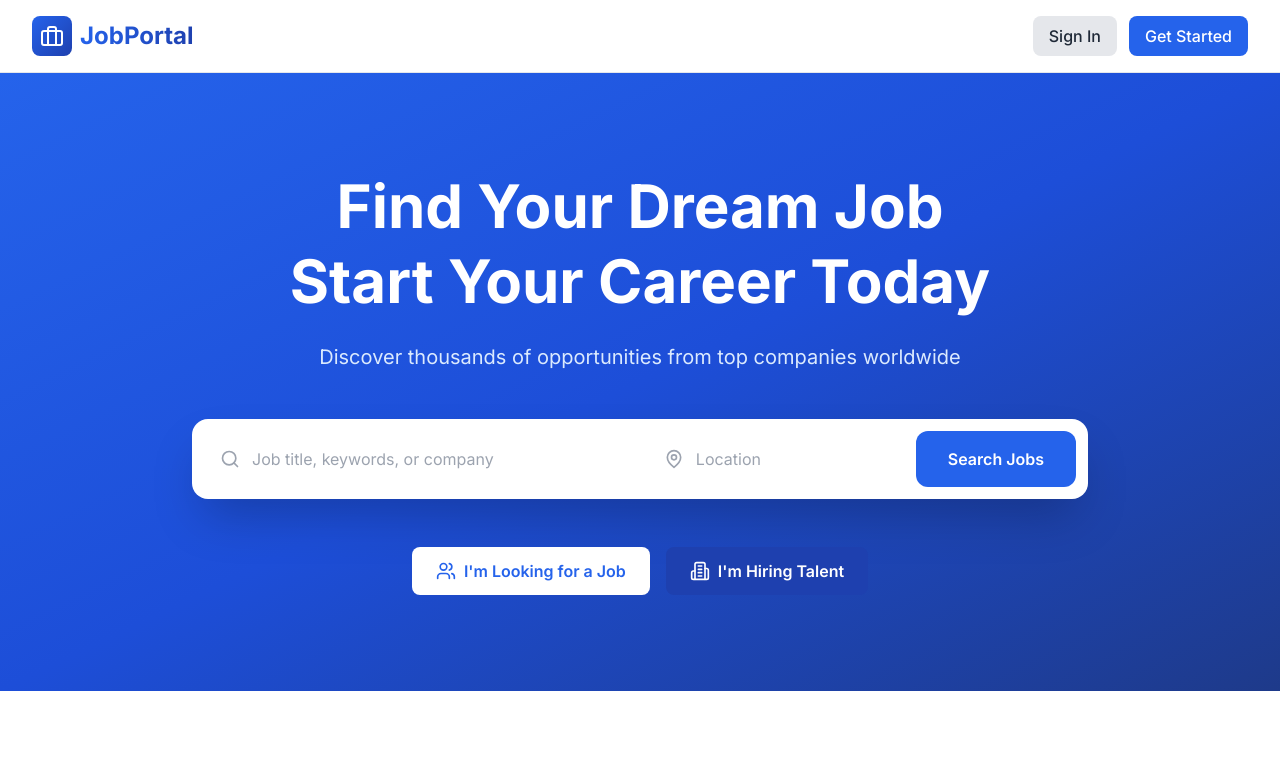
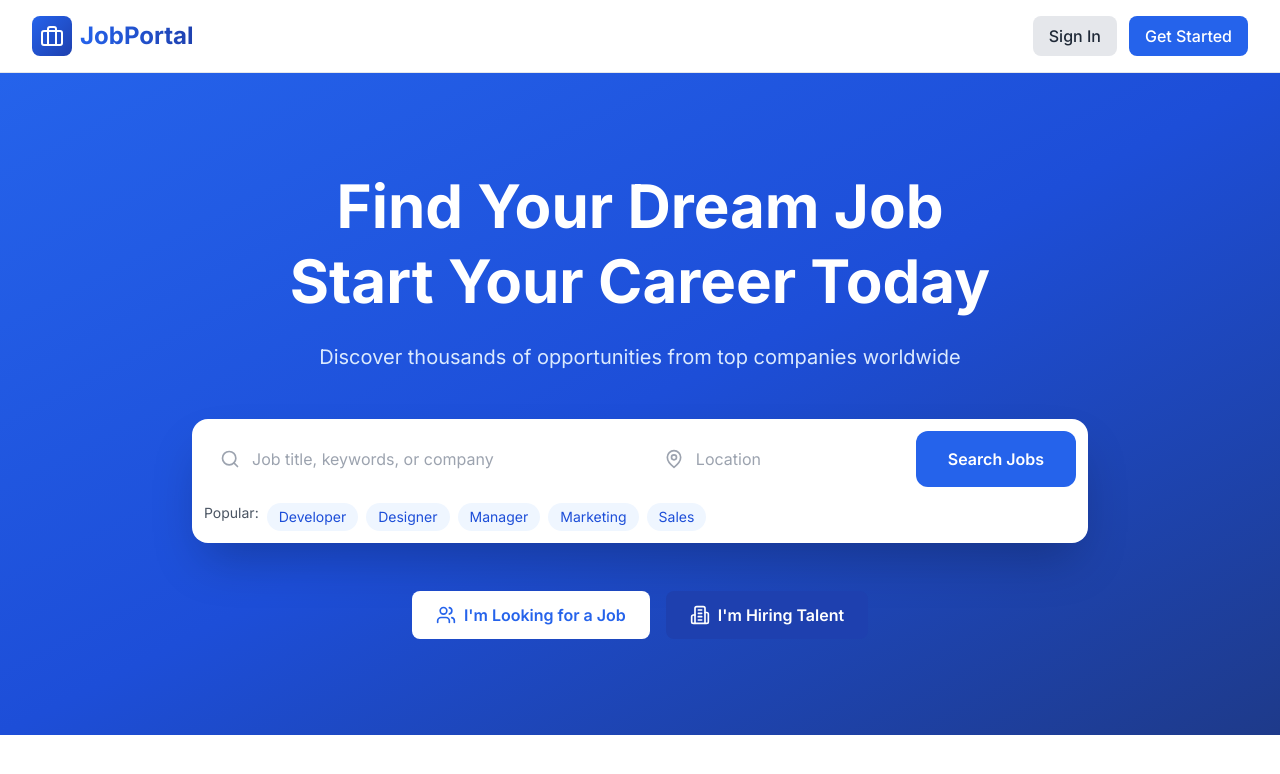
Before and after one commit to buladia9-hash/jobgshock, a Next.js app: page / in a window 1280 px wide. Shown: the top 774 px of the page. Built offline with nearby package versions, Linux system fonts and the light colour scheme; no server answers.

Commit message:
Add popular search buttons

```diff
--- a/app/page.tsx
+++ b/app/page.tsx
@@ -82,6 +82,14 @@ export default function Home() {
                   />
                 </div>
                 <button onClick={handleSearch} className="btn bg-primary-600 text-white hover:bg-primary-700 px-8 py-4 whitespace-nowrap font-semibold rounded-xl">Search Jobs</button>
+              </div>
+              <div className="flex flex-wrap gap-2 mt-4">
+                <span className="text-sm text-gray-600">Popular:</span>
+                <button onClick={() => { setSearchQuery('Developer'); handleSearch(); }} className="text-sm px-3 py-1 bg-primary-50 text-primary-700 rounded-full hover:bg-primary-100">Developer</button>
+                <button onClick={() => { setSearchQuery('Designer'); handleSearch(); }} className="text-sm px-3 py-1 bg-primary-50 text-primary-700 rounded-full hover:bg-primary-100">Designer</button>
+                <button onClick={() => { setSearchQuery('Manager'); handleSearch(); }} className="text-sm px-3 py-1 bg-primary-50 text-primary-700 rounded-full hover:bg-primary-100">Manager</button>
+                <button onClick={() => { setSearchQuery('Marketing'); handleSearch(); }} className="text-sm px-3 py-1 bg-primary-50 text-primary-700 rounded-full hover:bg-primary-100">Marketing</button>
+                <button onClick={() => { setSearchQuery('Sales'); handleSearch(); }} className="text-sm px-3 py-1 bg-primary-50 text-primary-700 rounded-full hover:bg-primary-100">Sales</button>
               </div>
             </div>
           </div>
```
